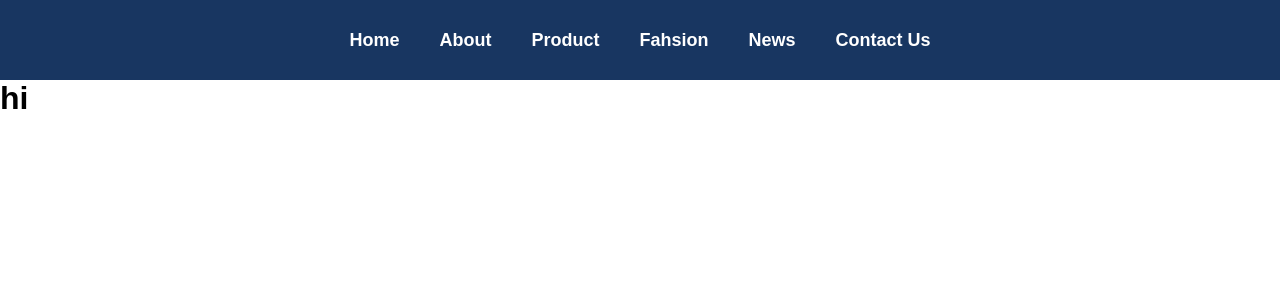
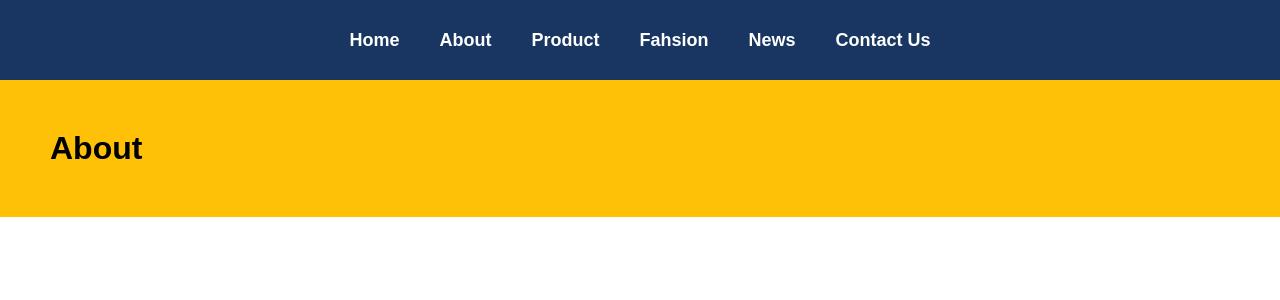
Before and after one commit to MahsumaRezai/Online_Shop_fashion, a React (Create React App) app: page /About in a window 1280 px wide. Shown: the top 300 px of the page. Built offline with nearby package versions, Linux system fonts and the light colour scheme.

Commit message:
add about page

```diff
--- /dev/null
+++ b/src/Componet/About/HeadAbout.js
@@ -0,0 +1,9 @@
+const HeadAbout=(props)=>{
+    return (
+        <div className='head'>
+        <h1>About</h1>
+
+        </div>
+    )
+}
+export default HeadAbout;
--- a/src/Componet/Head/Head.js
+++ b/src/Componet/Head/Head.js
@@ -10,10 +10,6 @@ const Head = (props) => {
                 <li><Link to='/fashion' className={classes.link}>Fahsion</Link></li>
                 <li><Link to='/new' className={classes.link}>News</Link></li>
                 <li><Link to='/contact' className={classes.link}>Contact Us</Link></li>
-
-
-
-
             </ul>
 
 
--- a/src/Pages/About.js
+++ b/src/Pages/About.js
@@ -1,6 +1,11 @@
+import { Fragment } from "react";
+import HeadAbout from "../Componet/About/HeadAbout";
+
 const About = () => {
     return (
-        <h1>hi</h1>
+        <Fragment>
+            <HeadAbout />
+        </Fragment>
     )
 }
 
--- a/src/index.css
+++ b/src/index.css
@@ -9,6 +9,9 @@ body {
   margin: 0;
   font-family:  sans-serif;
 
-
-
 }
+.head {
+  background: #ffc107;
+  width: 100%;
+  padding: 50px
+}
```
Also changed, not shown: src/Componet/About/About.js (+12 -0 lines).
